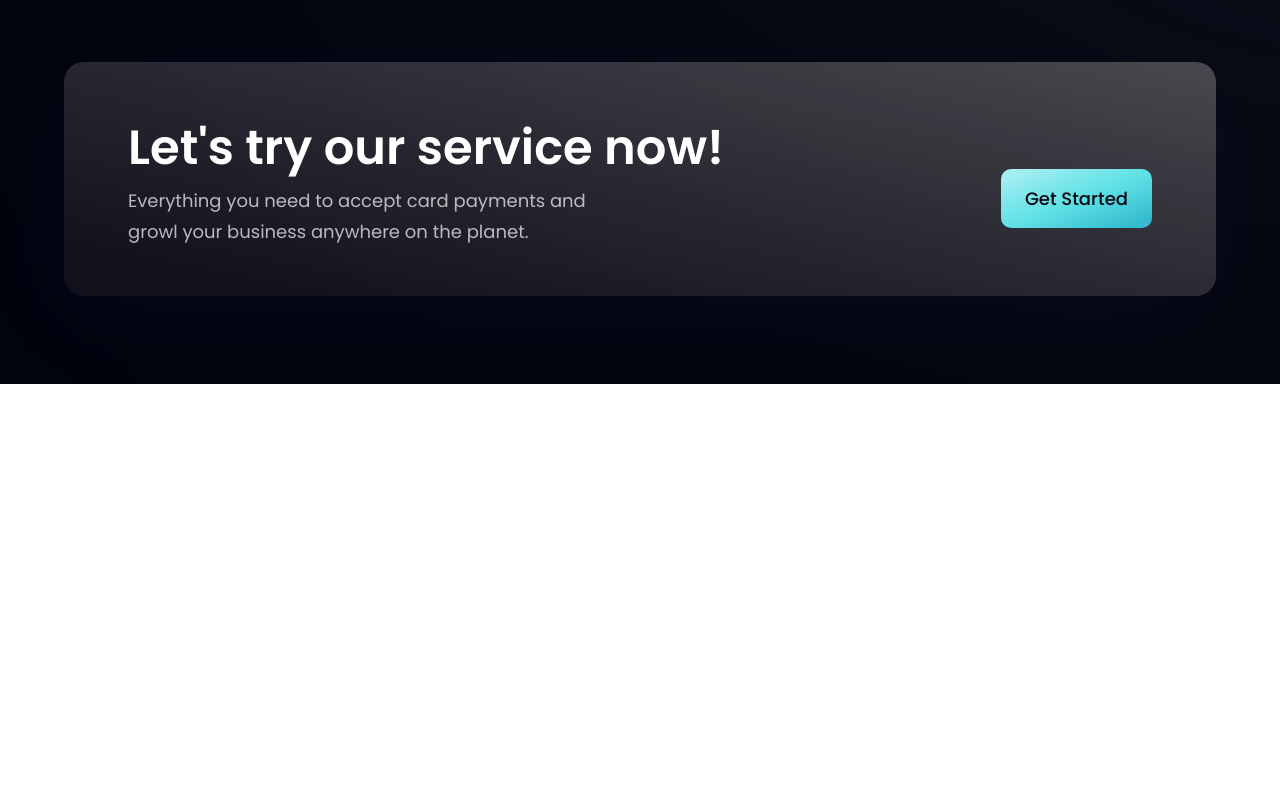
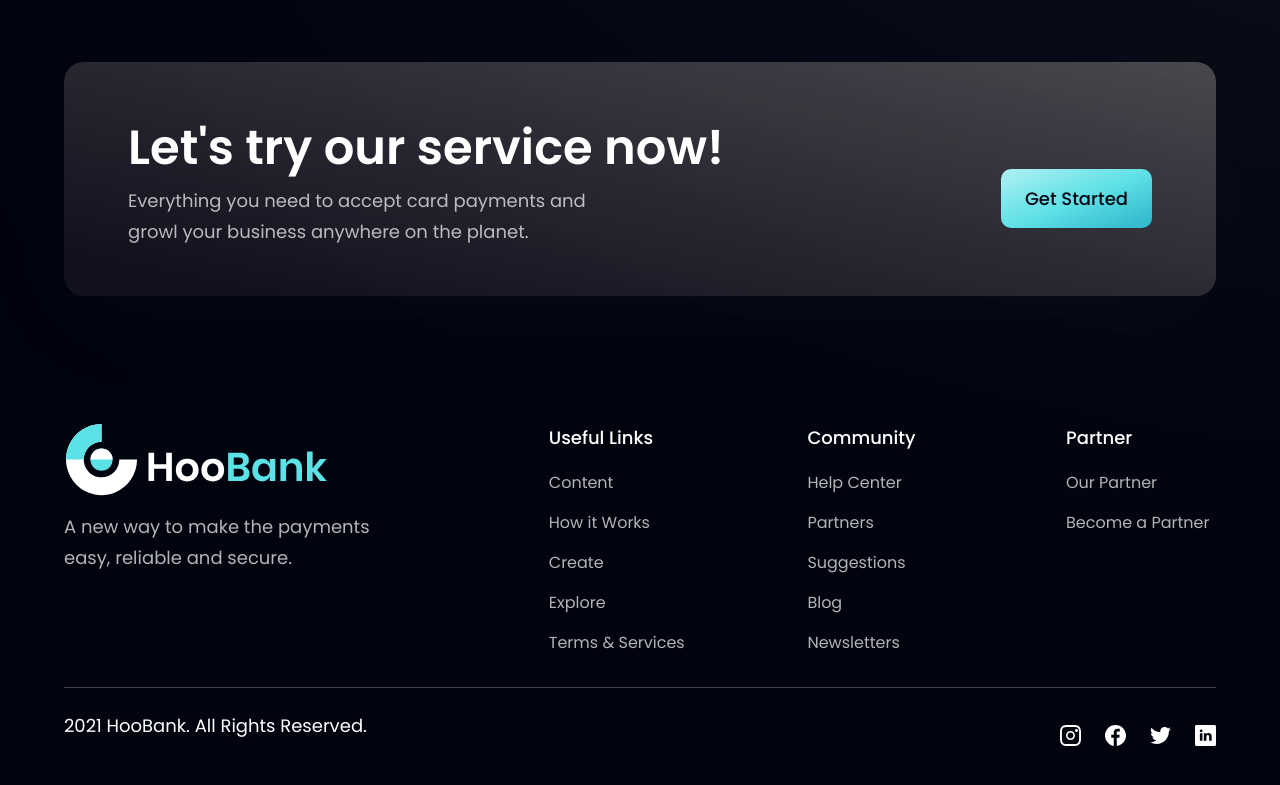
Before and after one commit to Archit381/banking-site, a React (Vite) app: page / in a window 1280 px wide. Shown: the part 4139-4924 px from the top of the page. Before the commit the page ends 4523 px from the top, so only its background shows below. Built offline with nearby package versions, Linux system fonts and the light colour scheme.

Commit message:
completed footer component

```diff
--- a/src/components/Footer.jsx
+++ b/src/components/Footer.jsx
@@ -1,9 +1,60 @@
-import React from 'react'
+import React from "react";
+import styles from "../style";
+import { logo } from "../assets";
+import { footerLinks, socialMedia } from "../constants";
 
 const Footer = () => {
   return (
-    <div>Footer</div>
-  )
-}
+    <section className={`${styles.flexCenter} ${styles.paddingY} flex-col`}>
+      <div className={`${styles.flexStart} md:flex-row flex-col mb-8 w-full`}>
+        <div className="flex-1 flex flex-col justify-start mr-10">
+          <img
+            src={logo}
+            alt="logo"
+            className="w-[266px] h-[72px] object-contain"
+          />
+          <p className={`${styles.paragraph} mt-4 max-w-[310px]`}>
+            A new way to make the payments easy, reliable and secure.
+          </p>
+        </div>
+        <div className="flex-[1.5] w-full flex flex-row justify-between flex-wrap md:mt-0 mt-10">
+          {footerLinks.map((footerLink) => (
+            <div
+              key={footerLink.key}
+              className="flex flex-col ss:my-0 my-4 min-w-[150px]"
+            >
+              <h10 className="font-poppins font-medium text-[18px] leading-[27px] text-white mb-5">
+                {footerLink.title}
+              </h10>
+              <ul>
+                {footerLink.links.map((Link, index) => (
+                  <li
+                    key={Link.name}
+                    className={`font-poppins font-normal text-[16px] leading-[24px] text-dimWhite hover:text-secondary cursor-pointer ${
+                      index !== footerLink.links.length - 1 ? "mb-4" : "mb-0"
+                    }`}
+                  >
+                    {Link.name}
+                  </li>
+                ))}
+              </ul>
+            </div>
+          ))}
+        </div>
+      </div>
 
-export default Footer
+      <div className="w-full flex items-center justify-between md:flex-row flex-col pt-6 border-t-[1px] border-t-[#3F3E45]">
+        <p className="font-poppins font-normal text-center text-[18px] leading-[27px] text-white mb-5">2021 HooBank. All Rights Reserved.</p>
+
+        <div className="flex flex-row md:mt-0 mt-6">
+            {socialMedia.map((social, index)=>(
+              <img key={social.id} src={social.icon} alt={social.id} className={`w-[21px] h-[21px] object-contain cursor-pointer ${index!==socialMedia.length-1 ? 'mr-6':'mr-0'}`} />
+            ))}
+        </div>
+
+      </div>
+    </section>
+  );
+};
+
+export default Footer;
```
